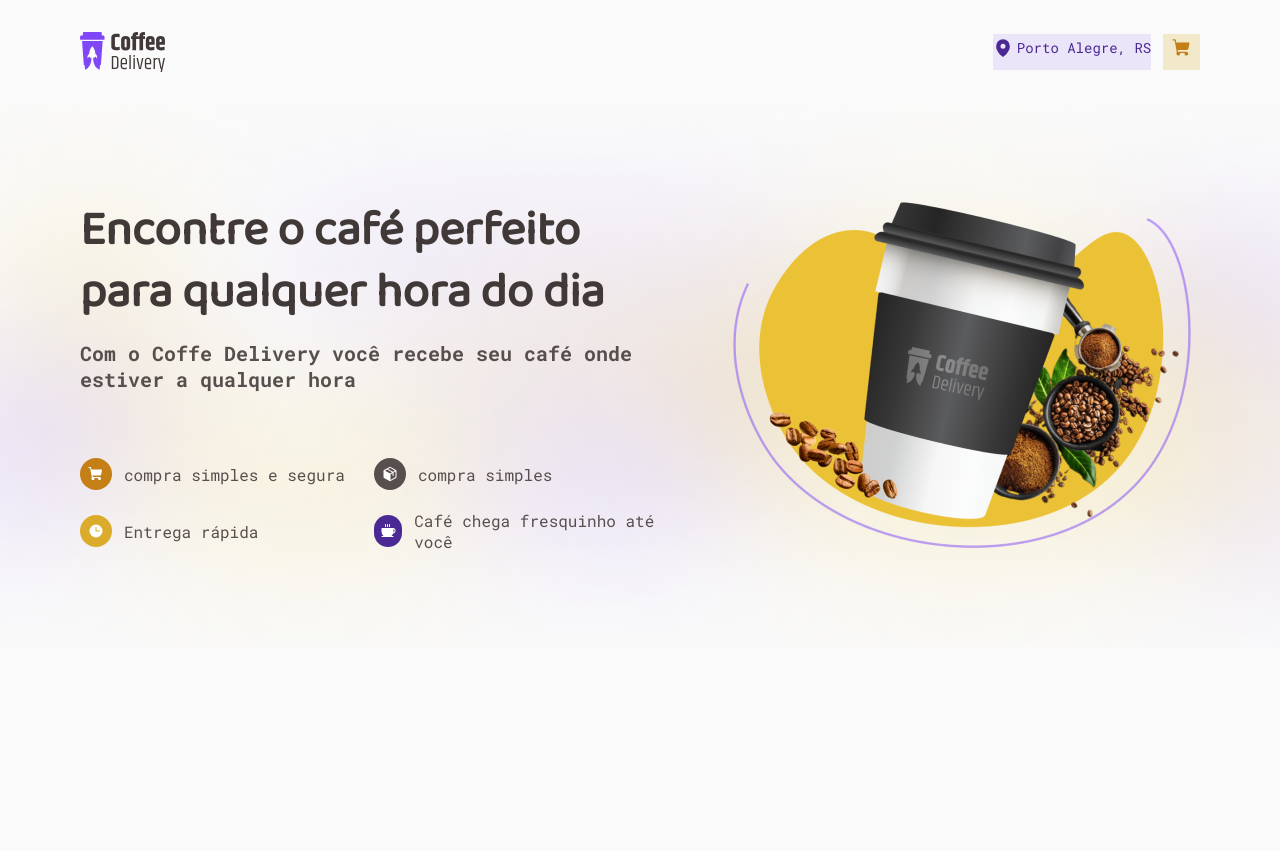
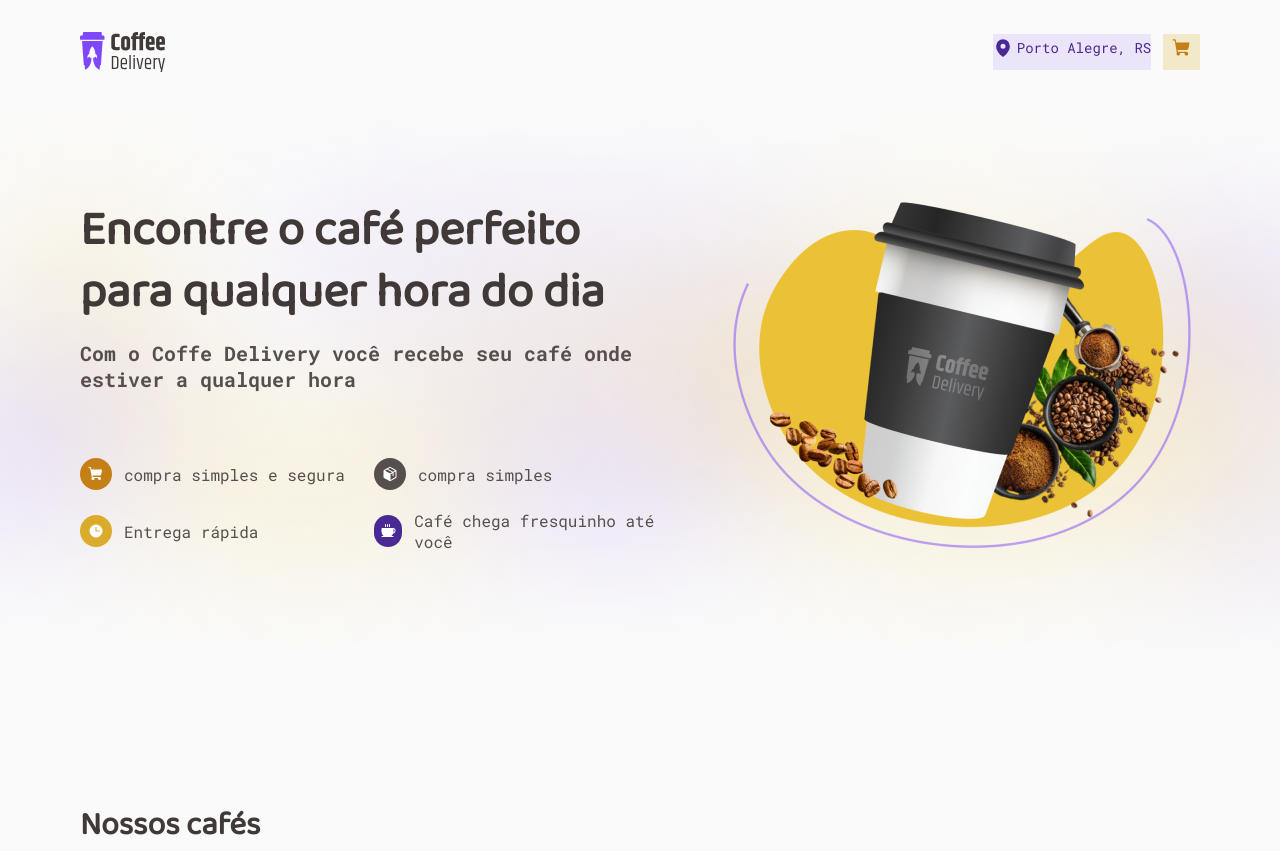
Before and after one commit to ReinaldoARamos/Ignite_Coffee_Delivery-, a React (Vite) app: page / in a window 1280 px wide. Before the commit the page ends 805 px from the top, so only its background shows below. Built offline with nearby package versions, Linux system fonts and the light colour scheme.

Commit message:
terminando de criar o container que irá conter os cards e tem o titulo de nossos cafés

```diff
--- /dev/null
+++ b/src/Pages/Home/components/OurCoffes/index.tsx
@@ -0,0 +1,11 @@
+import { TitleText } from "../../../../Components/Header/Typography";
+import { OurCoffeeCOntainer } from "./styles";
+
+export function OurCoffee() {
+    return(
+        <OurCoffeeCOntainer className="container">
+            <TitleText size="l" color="subtitle">Nossos cafés</TitleText>
+        </OurCoffeeCOntainer>
+
+    )
+}
--- /dev/null
+++ b/src/Pages/Home/components/OurCoffes/styles.ts
@@ -0,0 +1,6 @@
+import styled  from "styled-components";
+
+export const OurCoffeeCOntainer = styled.section`
+width: 100% ;
+margin-top: 2rem ;
+`
--- a/src/Pages/Home/index.tsx
+++ b/src/Pages/Home/index.tsx
@@ -1,4 +1,5 @@
 import { Intro } from "./components/intro/intro";
+import { OurCoffee } from "./components/OurCoffes";
 import { HomeContainer } from "./styles";
 export function Homepage() {
   return (
@@ -6,7 +7,7 @@ export function Homepage() {
 <HomeContainer>
 <Intro/>
 </HomeContainer>
-
+    <OurCoffee/>
     </>
   );
 }
```
